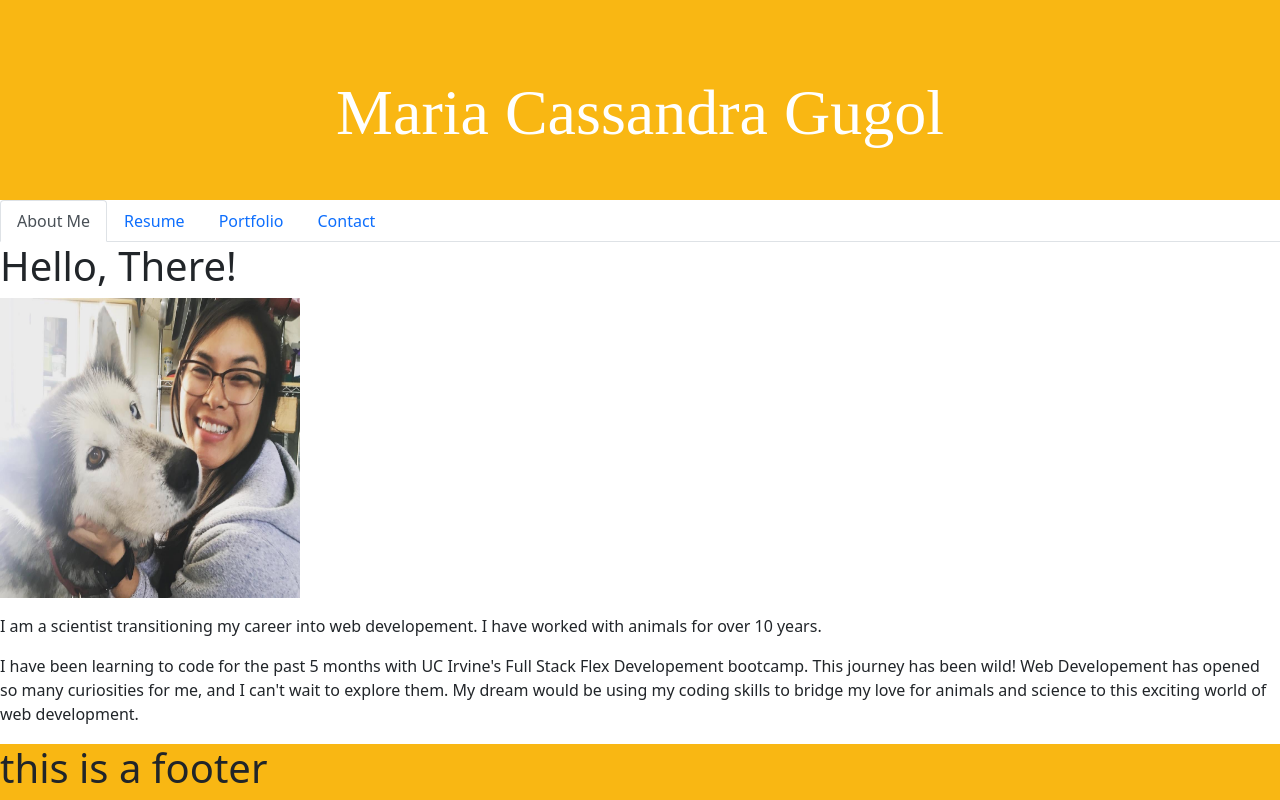
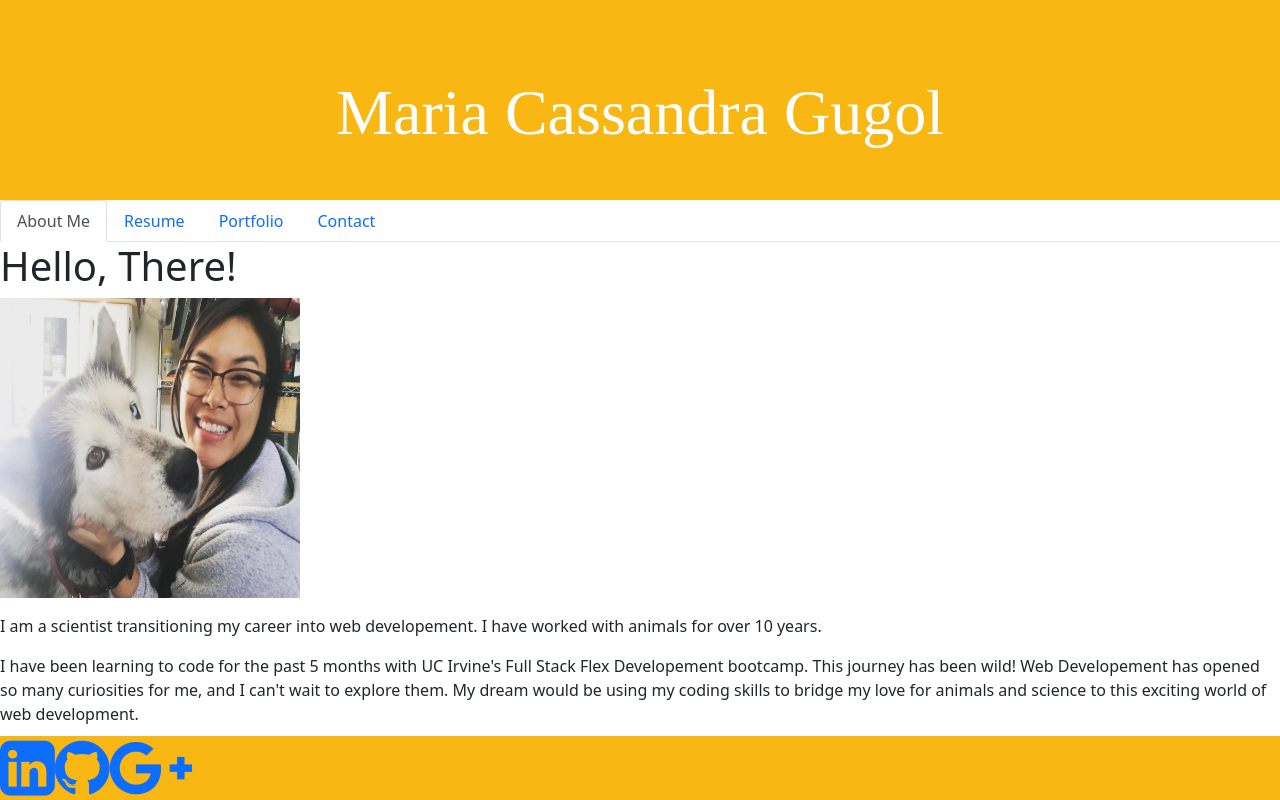
Before and after one commit to MCassandra/ReactPortfolio, a React (Create React App) app: page / in a window 1280 px wide. Built offline with nearby package versions, Linux system fonts and the light colour scheme; a web font is replaced by a local one.

Commit message:
adding clickable icons in footer

```diff
--- a/package.json
+++ b/package.json
@@ -9,6 +9,7 @@
     "axios": "^0.24.0",
     "bootstrap": "^5.1.3",
     "dotenv": "^10.0.0",
+    "font-awesome": "^4.7.0",
     "react": "^17.0.2",
     "react-dom": "^17.0.2",
     "react-scripts": "4.0.3",
--- a/src/components/Footer.js
+++ b/src/components/Footer.js
@@ -1,24 +1,25 @@
 import React from 'react';
+import '../../node_modules/font-awesome/css/font-awesome.min.css';
 
 const styles = {
-    card: {
+    foot: {
         background: '#f9b713',
         position: 'fixed',
         bottom: 0,
         width: '100%',
-
-
-
-
-    },
+},
 };
 
 function Footer() {
     return (
-        <div style={styles.card}>
-            <header className="footer">
-                <h1>this is a footer</h1>
-            </header>
+        <div style={styles.foot}>
+           <a href="www.linkedin.com/in/maria-cassandra-gugol"> <i class="fa fa-linkedin-square fa-4x"></i></a>
+
+           <a href="https://github.com/MCassandra">
+           <i class="fa fa-github fa-4x"></i></a>
+
+           <a href="mcmgugol@gmail.com">
+           <i class="fa fa-google-plus fa-4x"></i></a>
         </div>
     );
 }
--- a/src/components/Form.js
+++ b/src/components/Form.js
@@ -1,7 +1,7 @@
 import React, { useState } from 'react';
 import '../styles/style.css';
 
-// Here we import a helper function that will check if the email is valid
+// check if user inputed valid email
 import { checkPassword, validateEmail } from '../components/utils/helpers';
 
 function Form() {
```
Also changed, not shown: 1 other file (tests, documents, lock files or other folders).
